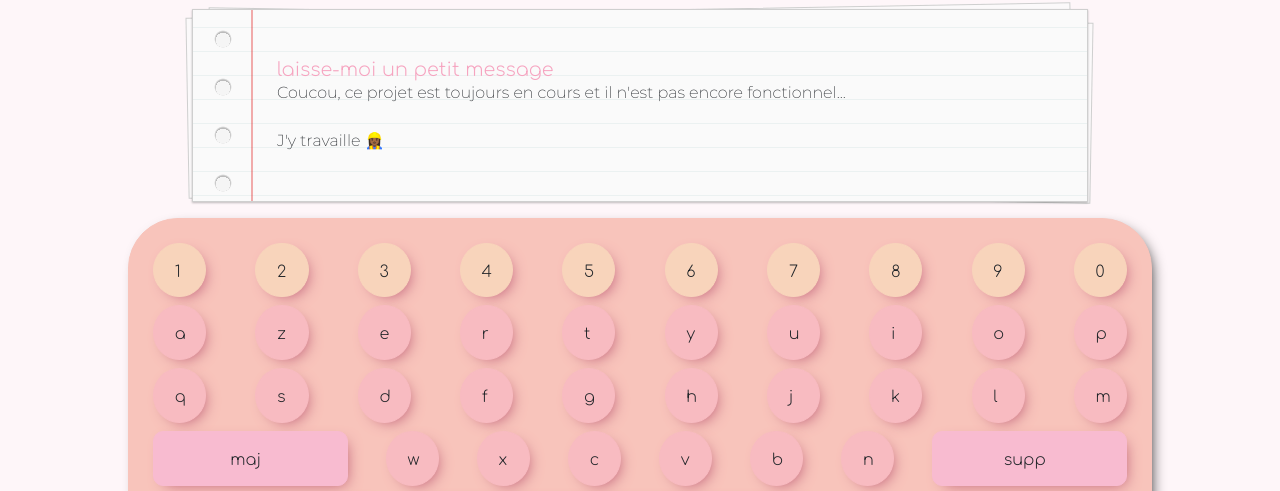
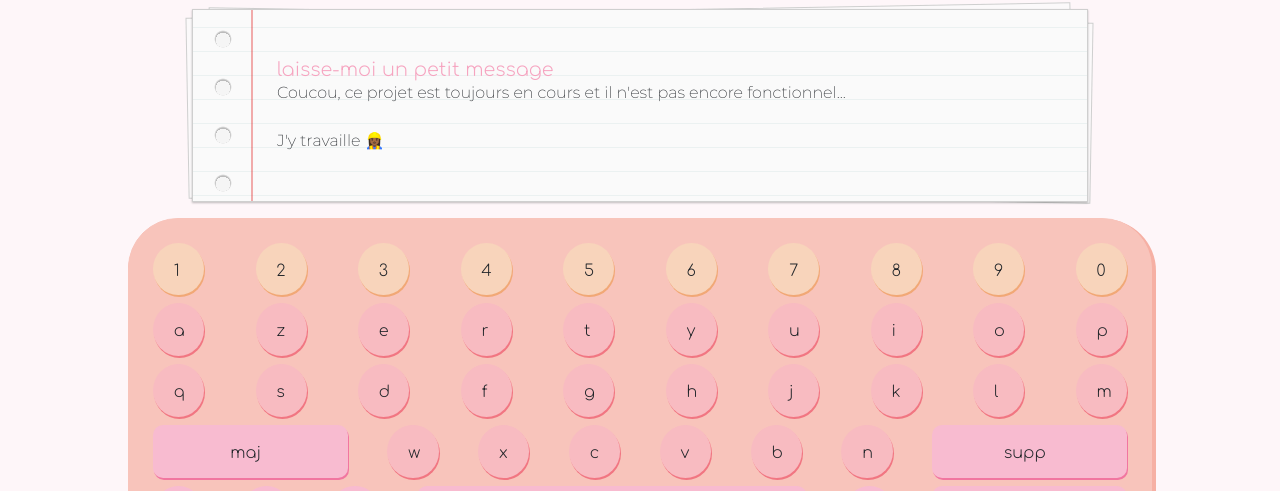
Before and after one commit to reinepoire/clavierVirtuel, a plain HTML site: page index.html in a window 1280 px wide. Shown: the part 162-653 px from the top of the page. Drawn offline with Linux system fonts and the light colour scheme.

Commit message:
EFFET HOVER

```diff
--- a/css/dark.css
+++ b/css/dark.css
@@ -37,7 +37,8 @@ main h1 {
 main section.keyboard article {
     border: 1px solid #792449;
     background-color: #792449;
-    box-shadow: 5px 5px 15px -7px rgb(112, 112, 112);
+    /* box-shadow: 5px 5px 15px -7px rgb(112, 112, 112); */
+    box-shadow: 2px 3px 0px 2px #651e3d;
 
 }
 main section.keyboard article span, footer, main section.keyboard span.special a {
@@ -45,32 +46,44 @@ main section.keyboard article span, footer, main section.keyboard span.special a
 }
 
 main section.keyboard span.chiffres {
-    background-color: #922B58;
+    /* background-color: #922B58;
     border: 1px solid #922B58;
-    box-shadow:  5px 5px 15px -7px black;
+    box-shadow:  5px 5px 15px -7px black; */
+    background: #922B58;
+    box-shadow: 1px 2px #250b16;
 }
 main section.keyboard span.chiffres:hover {
-    background-color: #7c0c3c;
-    border: 1px solid #7c0c3c;
+    /* background-color: #7c0c3c;
+    border: 1px solid #7c0c3c; */
+    box-shadow: 0 1px #250b16;
+    top: 2px;
 }
 
 main section.keyboard span.lettres, span.special-character {
-    background-color: #AA3266;
+    /* background-color: #AA3266;
     border: 1px solid #AA3266;
-    box-shadow:  5px 5px 15px -7px black;
+    box-shadow:  5px 5px 15px -7px black; */
+    background: #AA3266;
+    box-shadow: 1px 2px #381122;
 }
 main section.keyboard span.lettres:hover, span.special-character:hover {
-    background-color: #992356;
-    border: 1px solid #992356;
+    /* background-color: #992356;
+    border: 1px solid #992356; */
+    box-shadow: 0 1px #381122;
+    top: 2px;
 }
 main section.keyboard span.special {
-    background-color: #C23975;
+    /* background-color: #C23975;
     border: 1px solid #C23975;
-    box-shadow:  5px 5px 15px -7px black;
+    box-shadow:  5px 5px 15px -7px black; */
+    background: #C23975;
+    box-shadow: 1px 2px #381122;
 }
 main section.keyboard span.special:hover {
-    background-color: #a72d61;
-    border: 1px solid #a72d61;
+    /* background-color: #a72d61;
+    border: 1px solid #a72d61; */
+    box-shadow: 0 1px #381122;
+    top: 2px;
 }
 
 /* FIN SECTION 2 */
--- a/css/light.css
+++ b/css/light.css
@@ -34,37 +34,50 @@ main h1 {
 main section.keyboard article {
     background-color: #f8C4BB;
     border: 1px solid #f8C4BB;
-    box-shadow: 5px 5px 15px -7px #000000;
+    /* box-shadow: 5px 5px 15px -7px #000000; */
+    box-shadow: 2px 3px 0px 2px #f6b0a4;
 
 }
 
 main section.keyboard span.chiffres {
-    background-color: #f8D4BB;
+    /* background-color: #f8D4BB;
     border: 1px solid #f8D4BB;
-    box-shadow:  5px 5px 15px -7px #B6516E;
+    box-shadow:  5px 5px 15px -7px #B6516E; */
+    background: #f8D4BB;
+    box-shadow: 1px 2px #f1a876;
 }
 main section.keyboard span.chiffres:hover {
-    background-color: #f8c9a8;
-    border: 1px solid #f8c9a8;
+    /* background-color: #f8c9a8;
+    border: 1px solid #f8c9a8; */
+    box-shadow: 0 1px #f1a876;
+    top: 2px;
 }
 
 main section.keyboard span.lettres, span.special-character {
-    background-color: #F8BBC1;
+    /* background-color: #F8BBC1;
     border: 1px solid #F8BBC1;
-    box-shadow:  5px 5px 15px -7px #B6516E;
+    box-shadow:  5px 5px 15px -7px #B6516E; */
+    background: #F8BBC1;
+    box-shadow: 1px 2px #f17682;
 }
 main section.keyboard span.lettres:hover, span.special-character:hover {
-    background-color: #f8abb3;
-    border: 1px solid #f8abb3;
+    /* background-color: #f8abb3;
+    border: 1px solid #f8abb3; */
+    box-shadow: 0 1px #f17682;
+    top: 2px;
 }
 main section.keyboard span.special {
-    border: 1px solid #F8BBD0;
+    /* border: 1px solid #F8BBD0;
     background-color: #F8BBD0;
-    box-shadow:  5px 5px 15px -7px #B6516E;
+    box-shadow:  5px 5px 15px -7px #B6516E; */
+    background: #F8BBD0;
+    box-shadow: 1px 2px #f176a0;
 }
 main section.keyboard span.special:hover {
-    background-color: #f7afc8;
-    border: 1px solid #f7afc8;
+    /* background-color: #f7afc8;
+    border: 1px solid #f7afc8; */
+    box-shadow: 0 1px #f176a0;
+    top: 2px;
 }
 
 main section.keyboard span.special a {
```
